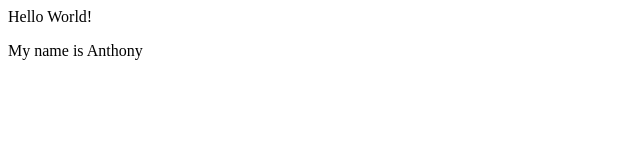
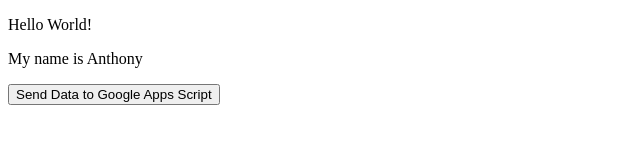
Before and after one commit to anthonyd3663/anthonyd3663github.io, a plain HTML site: page wa/wa1.html in a window 1280 px wide. Shown: the whole page, without its empty margins (0-640 px from the left). Drawn offline with Linux system fonts and the light colour scheme.

Commit message:
Update wa1.html
it has a button now!

```diff
--- a/wa/wa1.html
+++ b/wa/wa1.html
@@ -1,7 +1,29 @@
-<html>
-    <head></head>
-    <body>
-        <p>Hello World!</p>
-        <p>My name is Anthony</p> <!-- Change NAME to your name!-->
-    </body>
+<!DOCTYPE html>
+<html lang="en">
+<head>
+  <meta charset="UTF-8">
+  <meta name="viewport" content="width=device-width, initial-scale=1.0">
+  <title>Send data to GAS</title></title>
+  <!-- Include your script here -->
+  <script>
+      async function sendDataToGAS() {
+          const response = await fetch('https://script.google.com/macros/s/AKfycby2z7RX2KPEKuw3vCQiYwyEIChchDGOJwQzKjyoaAmQIz65v0trt4UPQqbro2OXU5W4jQ/exec', {
+              method: 'POST',
+              headers: {
+                  'Content-Type': 'application/json',
+              },
+              body: JSON.stringify({temperature: 25, humidity: 60}),
+          });
+
+          const result = await response.text();
+          console.log(result);
+      }
+  </script>
+</head>
+
+<body>
+    <p>Hello World!</p>
+    <p>My name is Anthony</p> <!-- Change NAME to your name!-->
+    <button onclick="sendDataToGAS()">Send Data to Google Apps Script</button>
+</body>
 </html>
```
